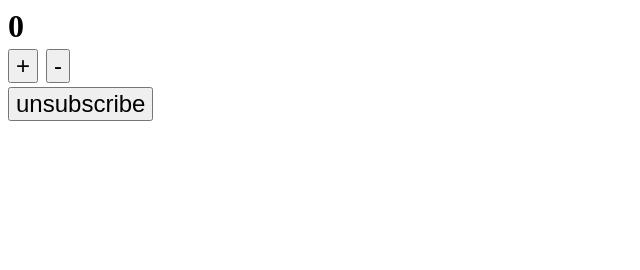
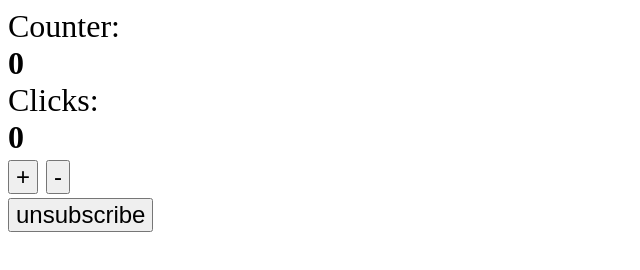
Before and after one commit to ntnbrtnkv/mredux, a website built with Parcel: page index.html in a window 1280 px wide. Shown: the whole page, without its empty margins (0-640 px from the left). Built offline with nearby package versions, Linux system fonts and the light colour scheme.

Commit message:
combineReducers redux

```diff
--- a/index.html
+++ b/index.html
@@ -8,7 +8,8 @@
     <link rel="stylesheet" href="./styles.css" />
   </head>
   <body>
-    <div id="counter"></div>
+    Counter: <div id="counter"></div>
+    Clicks: <div id="clicks"></div>
 
     <input type="button" onclick="increment()" value="+" />
     <input type="button" onclick="decrement()" value="-" />
--- a/index.js
+++ b/index.js
@@ -1,55 +1,65 @@
-// import { createStore, applyMiddleware } from "redux";
+import { createStore, applyMiddleware, combineReducers } from "redux";
 
-function createStore(reducer, enhancer) {
-  let state;
-  let listeners = [];
+// function createStore(reducer, enhancer) {
+//   let state;
+//   let listeners = [];
 
-  if (typeof enhancer !== 'undefined') {
-    return enhancer(createStore)(reducer);
+//   if (typeof enhancer !== 'undefined') {
+//     return enhancer(createStore)(reducer);
+//   }
+
+//   const getState = () => state;
+
+//   const subscribe = (cb) => {
+//     listeners.push(cb);
+//     return () => {
+//       const index = listeners.indexOf(cb);
+//       listeners.splice(index, 1);
+//     }
+//   };
+
+//   const dispatch = (action) => {
+//     state = reducer(state, action);
+//     listeners.forEach(cb => cb());
+//   };
+
+//   dispatch({type: '@@myredux/INIT'});
+
+//   return {
+//     getState,
+//     subscribe,
+//     dispatch
+//   };
+// }
+
+// const applyMiddleware = (...middlewares) => {
+//   return createStore => (...args) => {
+//     const store = createStore(...args);
+
+//     const middlewareAPI = {
+//       getState: store.getState
+//     };
+
+//     const chain = middlewares.map(m => m(middlewareAPI));
+//     const compose = (...funcs) => funcs.reduce((a, b) => (...args) => a(b(...args)));
+//     const dispatch = compose(...chain)(store.dispatch);
+
+//     return {
+//       ...store,
+//       dispatch
+//     }
+//   }
+// }
+
+const clicks = (state = 0, action) => {
+  switch (action.type) {
+    case "INCREMENT":
+    case "DECREMENT":
+      return state + 1;
+    default:
+      return state;
   }
-
-  const getState = () => state;
-
-  const subscribe = (cb) => {
-    listeners.push(cb);
-    return () => {
-      const index = listeners.indexOf(cb);
-      listeners.splice(index, 1);
-    }
-  };
-
-  const dispatch = (action) => {
-    state = reducer(state, action);
-    listeners.forEach(cb => cb());
-  };
-
-  dispatch({type: '@@myredux/INIT'});
-
-  return {
-    getState,
-    subscribe,
-    dispatch
-  };
-}
-
-const applyMiddleware = (...middlewares) => {
-  return createStore => (...args) => {
-    const store = createStore(...args);
-
-    const middlewareAPI = {
-      getState: store.getState
-    };
-
-    const chain = middlewares.map(m => m(middlewareAPI));
-    const compose = (...funcs) => funcs.reduce((a, b) => (...args) => a(b(...args)));
-    const dispatch = compose(...chain)(store.dispatch);
-
-    return {
-      ...store,
-      dispatch
-    }
-  }
-}
+};
 
 const counter = (state = 0, action) => {
   switch (action.type) {
@@ -68,11 +78,16 @@ const logger = store => next => action => {
   console.log('next state', store.getState());
   return result;
 }
+const rootStore = combineReducers({
+  counter,
+  clicks
+});
 
-const store = createStore(counter, applyMiddleware(logger));
+const store = createStore(rootStore, applyMiddleware(logger));
 
 const render = () => {
-  document.getElementById("counter").innerText = store.getState();
+  document.getElementById("counter").innerText = store.getState().counter;
+  document.getElementById("clicks").innerText = store.getState().clicks;
 };
 
 window.unsubscribe = store.subscribe(render);
--- a/styles.css
+++ b/styles.css
@@ -6,6 +6,6 @@ input {
   font-size: 1.5rem;
 }
 
-#counter {
+div {
   font-weight: bold;
 }
```
